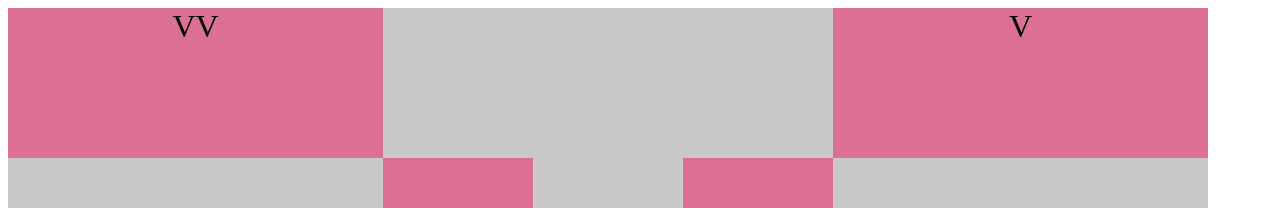
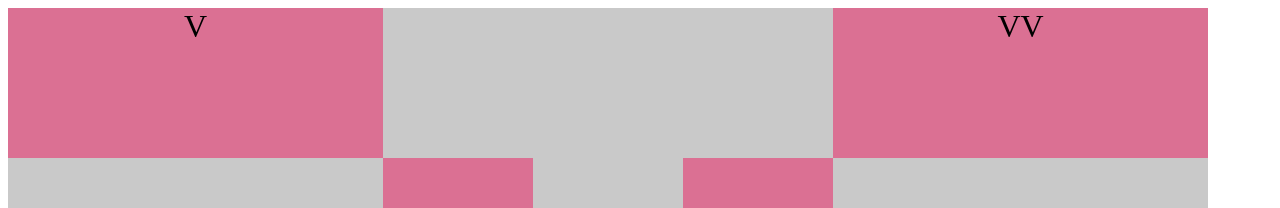
Before and after one commit to esfaltas/Paskaitos, a plain HTML site: page 10paskaita/flex5.html in a window 1280 px wide. Shown: the top 208 px of the page. Drawn offline with Linux system fonts and the light colour scheme.

Commit message:
flexcube style sheet update

```diff
--- a/10paskaita/style.css
+++ b/10paskaita/style.css
@@ -13,6 +13,7 @@
     display: flex;
     flex-direction: column;
     align-items: center;
+    order: 1;
 
 }
 
@@ -54,6 +55,7 @@
     flex-direction: column;
     align-items: center;
     flex: 1 0 200px;
+    order: -1;
 
 }
 
```
